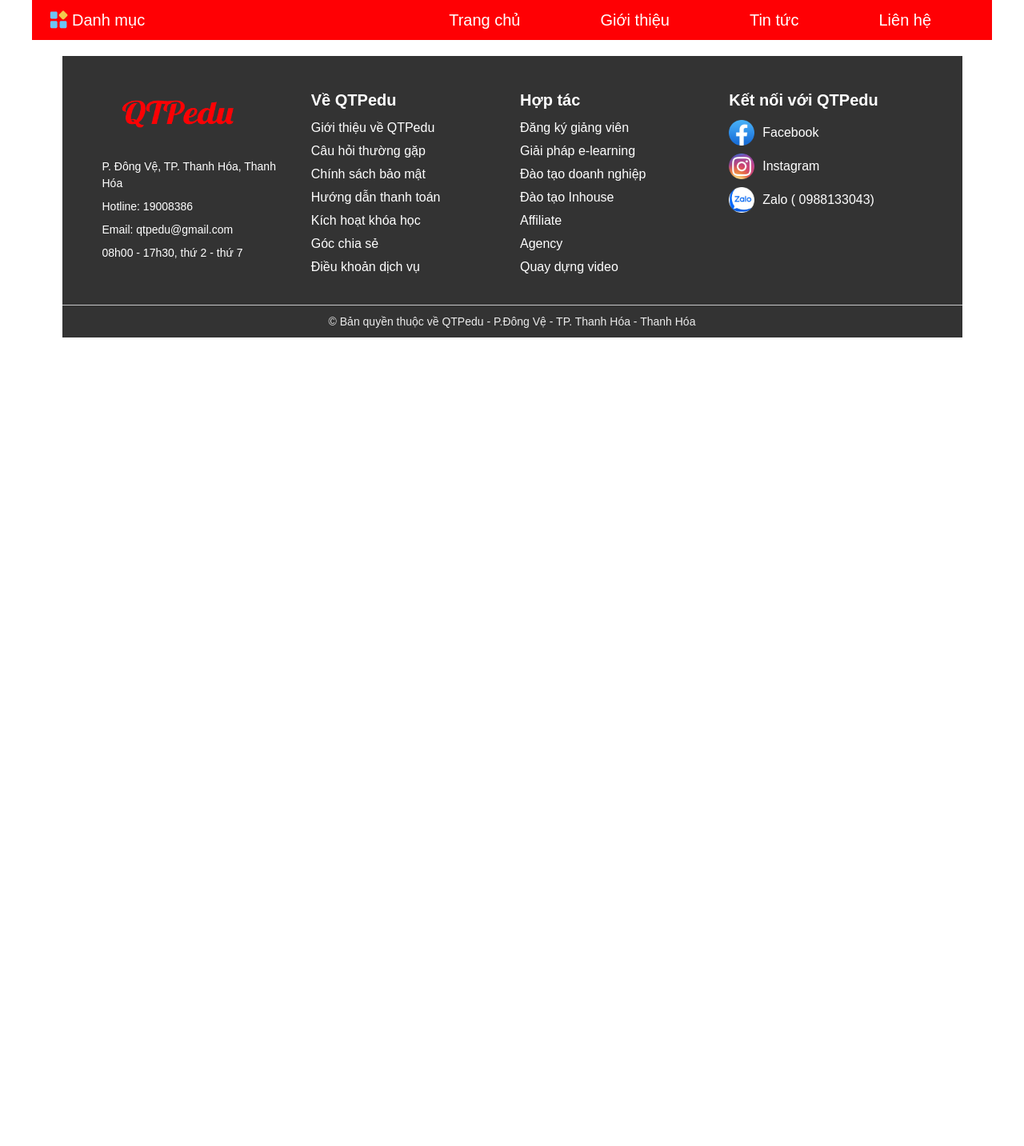
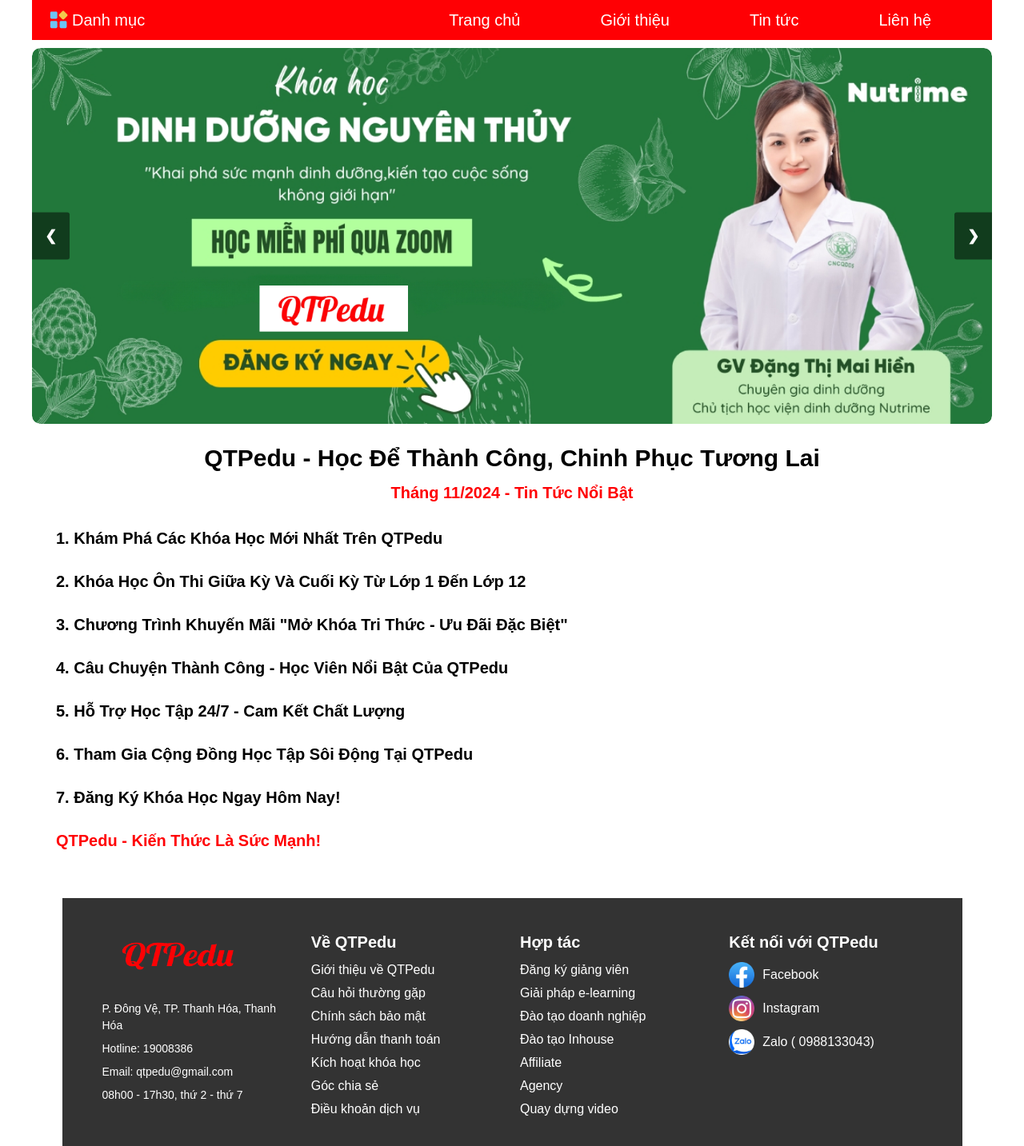
Before and after one commit to thayquyendau/xshop2, a PHP site: page /xshop2/tintuc in a window 1280 px wide. Shown: the part 90-1523 px from the top of the page at 80% size. Before the commit the page ends 512 px from the top, so only its background shows below. Run offline with PHP 8.4, Linux system fonts and the light colour scheme.

Commit message:
đã sửa

```diff
--- a/config/header.php
+++ b/config/header.php
@@ -43,7 +43,7 @@
         </li>
         <li class="menu-item1"><a href="<?= BASE_URL.'/' ?>">Trang chủ</a></li>
         <li class="menu-item1"><a href="<?= BASE_URL.'/gioithieu' ?>">Giới thiệu</a></li>
-        <li class="menu-item1"><a href="">Tin tức</a></li>
+        <li class="menu-item1"><a href="<?= BASE_URL.'/tintuc' ?>">Tin tức</a></li>
         <li class="menu-item1"><a href="<?= BASE_URL.'/lienhe' ?>">Liên hệ</a></li>
     </ul>
 </div>
--- a/router/client.php
+++ b/router/client.php
@@ -23,6 +23,7 @@
 
 
     $router->add("GET", "client", "/lienhe", "LienheController@index");
+    $router->add("GET", "client", "/tintuc", "TintucController@index");
     $router->add("GET", "client", "/gioithieu", "GioithieuController@index");
     $router->add("GET", "client", "/giohang", "GiohangController@index");
     $router->add("GET", "client", "/thanhtoan", "ThanhtoanController@index");
--- /dev/null
+++ b/src/controllers/client/TintucController.php
@@ -0,0 +1,11 @@
+<?php
+namespace controllers\client;
+    class TintucController
+    {
+    public function index()
+        {
+        require_once './src/views/client/tintuc/index.php';
+        }
+
+    }
+?>
--- a/src/views/client/gioithieu/index.php
+++ b/src/views/client/gioithieu/index.php
@@ -8,8 +8,8 @@
 }
 
 .gt-tieude{
-    font-weight: bold;
-    font-size: 50px;
+    font-weight: 600;
+    font-size: 40px;
     text-align: center;
     color: #FF0004;
 }
@@ -161,7 +161,7 @@
             QTPedu không chỉ cam kết mang lại những khóa học chất lượng, được giảng dạy bởi các chuyên gia có kinh nghiệm mà còn đảm bảo mức chi phí hợp lý, phù hợp với nhiều đối tượng học viên. Ngoài ra, các chương trình khuyến mãi, giảm giá thường xuyên được cập nhật để tạo điều kiện cho nhiều người tiếp cận được giáo dục chất lượng mà không bị rào cản về tài chính.
         </p>
     </div>
-</div>
+    </div>
 
     <h1 class="gt-tieude3">TRẢI NGHIỆM PHƯƠNG THỨC HỌC TẬP HIỆN ĐẠI</h1>
     <div class="row giothieu-list">
--- a/src/views/client/lienhe/index.php
+++ b/src/views/client/lienhe/index.php
@@ -1,7 +1,7 @@
 <style>
 .lienhe-title {
     color: #FF0004;
-    font-size: 50px;
+    font-size: 40px;
     font-weight: bold;
     padding: 20px 0 20px 20px;
 }
--- /dev/null
+++ b/src/views/client/tintuc/index.php
@@ -0,0 +1,133 @@
+<style>
+.tintuc-list {
+    padding: 10px;
+}
+
+.tintuc-tieude{
+    font-weight: 600;
+    font-size: 30px;
+    text-align: center;
+    color: #000;
+    padding-top: 15px;
+}
+
+.tintuc-tieude2{
+    font-weight: 600;
+    font-size: 20px;
+    text-align: center;
+    color: #FF0004;
+    padding: 8px 0;
+}
+
+.tintuc-noidung {
+  font-family: Arial, sans-serif;
+  line-height: 1.6;
+  max-width: 1190px;
+  margin: 0 auto;
+  padding: 20px;
+}
+
+.tintuc-noidung h4 {
+  color: #000;
+  font-size: 20px;
+  margin-bottom: 10px;
+  font-weight: 600;
+  cursor: pointer;
+}
+
+.tintuc-noidung p {
+  color: #333;
+  margin-bottom: 20px;
+  font-size: 18px;
+  max-height: 0;
+  overflow: hidden;
+ transition: max-height 0.5s ease-in-out;
+}
+
+.tintuc-noidung p br {
+  line-height: 2;
+}
+
+.tintuc-noidung p.show {
+  max-height: 1180px;
+}
+
+
+</style>
+<div class="col xl-12">
+    <div class="banner">
+        <div class="slider">
+            <div class="slides">
+                <div class="slide"><img class="banner-img" src="assets/image/banner/Frame 74.png" alt=""></div>
+                <div class="slide"><img class="banner-img" src="assets/image/banner/Frame 427319557.png" alt=""></div>
+                <div class="slide"><img class="banner-img" src="assets/image/banner/Frame 75.png" alt=""></div>
+            </div>
+            <button class="prev" onclick="changeSlide(-1)">&#10094;</button>
+            <button class="next" onclick="changeSlide(1)">&#10095;</button>
+        </div>
+    </div>
+    <div class="tintuc-list">
+        <h1 class="tintuc-tieude">QTPedu - Học Để Thành Công, Chinh Phục Tương Lai</h1>
+        <h2 class="tintuc-tieude2">Tháng 11/2024 - Tin Tức Nổi Bật</h2>
+
+    <div class="tintuc-noidung">
+        <h4>1. Khám Phá Các Khóa Học Mới Nhất Trên QTPedu</h4>
+        <p>
+        QTPedu tự hào giới thiệu các khóa học mới nhất trong tháng 11, được thiết kế phù hợp với các nhu cầu học tập đa dạng, từ phát triển kỹ năng cá nhân đến xây dựng sự nghiệp bền vững: <br>
+        + Khóa Học "Lập Trình Web Từ Cơ Bản Đến Nâng Cao"<br>
+        Bạn đam mê công nghệ và muốn tự tay xây dựng một website chuyên nghiệp? Khóa học này sẽ giúp bạn làm chủ HTML, CSS, JavaScript và các framework phổ biến. Hướng dẫn thực tế từng bước sẽ biến ý tưởng thành hiện thực ngay trên màn hình máy tính của bạn. Đặc biệt, khóa học được xây dựng với lộ trình từ cơ bản đến chuyên sâu, phù hợp với mọi đối tượng từ người mới bắt đầu đến lập trình viên muốn nâng cao kỹ năng. <br>
+        + Marketing Online Toàn Diện - Khóa Học Chuyên Sâu Về Marketing Thời Đại Số <br>
+        Trong thời đại số, tiếp thị trực tuyến đã trở thành công cụ không thể thiếu cho sự phát triển của doanh nghiệp. Với khóa học này, bạn sẽ được trang bị kiến thức về chiến lược marketing, SEO, quảng cáo Google Ads, Facebook Ads và cả content marketing. Ngoài ra, khóa học cũng cung cấp nhiều bài tập thực hành để học viên áp dụng ngay trong quá trình học. <br>
+        + Kỹ Năng Làm Việc Từ Xa Hiệu Quả <br>
+        Nắm vững kỹ năng làm việc từ xa với khóa học đặc biệt này để tối ưu hiệu suất cá nhân và làm việc nhóm, nâng cao hiệu quả công việc ngay cả khi không đến văn phòng. Nội dung bao gồm quản lý thời gian, giao tiếp từ xa, và sử dụng các công cụ hỗ trợ như Trello, Slack, Google Workspace.
+        </p>
+
+        <h4>2. Khóa Học Ôn Thi Giữa Kỳ Và Cuối Kỳ Từ Lớp 1 Đến Lớp 12</h4>
+        <p>
+        QTPedu cung cấp hệ thống các khóa học ôn thi giữa kỳ và cuối kỳ từ lớp 1 đến lớp 12, bám sát chương trình học của Bộ Giáo dục. Đây là giải pháp ôn tập hiệu quả giúp học sinh củng cố kiến thức và đạt kết quả cao trong các kỳ thi quan trọng: <br>
+        + Ôn Thi Giữa Kỳ và Cuối Kỳ Toán, Văn, Anh Từ Lớp 1 Đến Lớp 12<br>
+        Các khóa ôn tập theo từng môn học từ Tiểu học đến Trung học Phổ thông, bao gồm hệ thống bài giảng chi tiết, bài tập theo từng chủ đề và đề thi thử giúp học sinh ôn tập hiệu quả, nắm vững kiến thức trọng tâm. Các khóa ôn thi môn Toán, Văn, Anh được đầu tư kỹ lưỡng với giáo trình dễ hiểu, phù hợp với từng cấp lớp. <br>
+        + Ôn Thi Các Môn Tự Nhiên: Vật Lý, Hóa Học, Sinh Học (Lớp 8-12) <br>
+        Khóa học này giúp học sinh hệ thống lại kiến thức Vật lý, Hóa học, Sinh học qua bài tập thực hành và video hướng dẫn chi tiết, phù hợp cho học sinh muốn rèn luyện tư duy logic và nắm vững cả lý thuyết lẫn thực hành. <br>
+        + Ôn Thi Các Môn Xã Hội: Lịch Sử, Địa Lý, Giáo Dục Công Dân (Lớp 6-12) <br>
+        Với nội dung phong phú và nhiều chi tiết, khóa ôn thi của QTPedu cung cấp tài liệu học tập dễ hiểu, các mẹo ghi nhớ và phương pháp làm bài giúp học sinh đạt kết quả cao trong các môn Lịch sử, Địa lý, Giáo dục Công dân.
+        </p>
+        <h4>3. Chương Trình Khuyến Mãi "Mở Khóa Tri Thức - Ưu Đãi Đặc Biệt"</h4>
+        <p>
+        Nhân dịp khai trương, QTPedu gửi đến bạn chương trình ưu đãi đặc biệt: GIẢM 20% cho tất cả các khóa học trong tháng 11. Đây là cơ hội tuyệt vời để bạn có thể học tập và phát triển bản thân với chi phí ưu đãi. Bên cạnh đó, nếu đăng ký theo nhóm từ 3 người trở lên, bạn sẽ nhận thêm quà tặng là khóa học kỹ năng miễn phí trị giá lên đến 500.000 VNĐ! Hạn cuối khuyến mãi: Đến hết ngày 30/11. Nhanh tay tận dụng cơ hội để không bỏ lỡ những khóa học bổ ích.
+        </p>
+        <h4>4. Câu Chuyện Thành Công - Học Viên Nổi Bật Của QTPedu</h4>
+        <p>
+        QTPedu tự hào khi được đồng hành cùng những học viên tài năng. Nhiều người đã thay đổi sự nghiệp nhờ kiến thức từ các khóa học. Một trong số đó là bạn Nguyễn Văn An, sinh viên chuyên ngành Công nghệ Thông tin. Chia sẻ của An: "Nhờ khóa học Lập Trình Web tại QTPedu, mình đã tự tin hơn rất nhiều trong việc xây dựng website từ con số 0. Giờ đây, mình đã tự tạo ra một trang web bán hàng trực tuyến riêng, và dự định sẽ mở rộng thêm chức năng đặt hàng tự động để nâng cao trải nghiệm người dùng."
+        </p>
+        <h4>5. Hỗ Trợ Học Tập 24/7 - Cam Kết Chất Lượng</h4>
+        <p>
+        Đội ngũ giảng viên và nhân viên hỗ trợ của QTPedu luôn sẵn sàng hỗ trợ bạn bất kỳ lúc nào, từ hướng dẫn bài học, giải đáp thắc mắc đến tư vấn lộ trình học tập. Dù bạn học vào buổi sáng sớm hay khuya muộn, QTPedu cam kết luôn có mặt để hỗ trợ bạn, mang đến trải nghiệm học tập tối ưu và đảm bảo chất lượng.
+        </p>
+        <h4>6. Tham Gia Cộng Đồng Học Tập Sôi Động Tại QTPedu</h4>
+        <p>
+        Không chỉ là nơi học tập, QTPedu còn tạo ra một cộng đồng sôi động cho các học viên có cùng đam mê và chí hướng. Bạn có thể kết nối với hàng nghìn học viên khác, tham gia các buổi chia sẻ kiến thức, giao lưu và học hỏi kinh nghiệm. Ngoài ra, QTPedu cũng tổ chức các sự kiện trực tuyến định kỳ với sự tham gia của các chuyên gia để mở rộng góc nhìn và kiến thức cho bạn.
+        </p>
+        <h4>7. Đăng Ký Khóa Học Ngay Hôm Nay!</h4>
+        <p>
+        QTPedu cam kết giúp bạn phát triển toàn diện kỹ năng, nâng cao năng lực và tạo nền tảng cho sự nghiệp vững chắc. Hãy khám phá hàng trăm khóa học chất lượng cao ngay hôm nay và bắt đầu hành trình học tập không giới hạn. Đừng để kiến thức của mình bị tụt hậu - cùng QTPedu, bạn sẽ luôn sẵn sàng cho mọi thách thức của tương lai.
+        </p>
+        <h4 style="color: #FF0004;">QTPedu - Kiến Thức Là Sức Mạnh!</h4>
+    </div>
+    </div>
+
+</div>
+
+<script>
+ document.querySelectorAll(".tintuc-noidung h4").forEach((title) => {
+    title.addEventListener("click", () => {
+        console.log("Đã click vào tiêu đề!");
+        const content = title.nextElementSibling;
+        if (content.classList.contains("show")) {
+            content.classList.remove("show");
+        } else {
+            content.classList.add("show");
+        }
+    });
+});
+</script>
```
